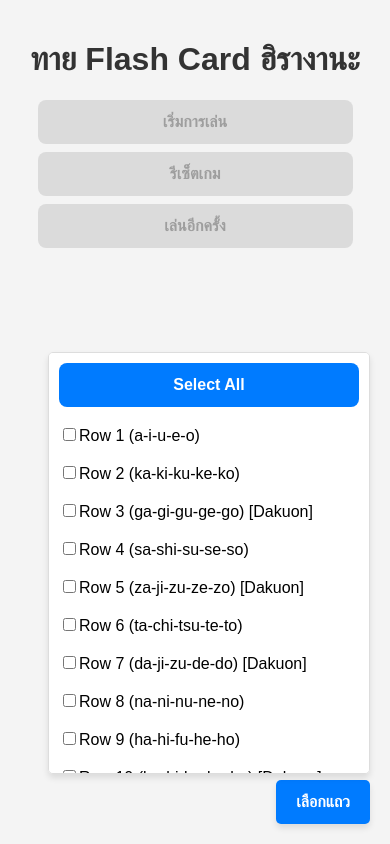
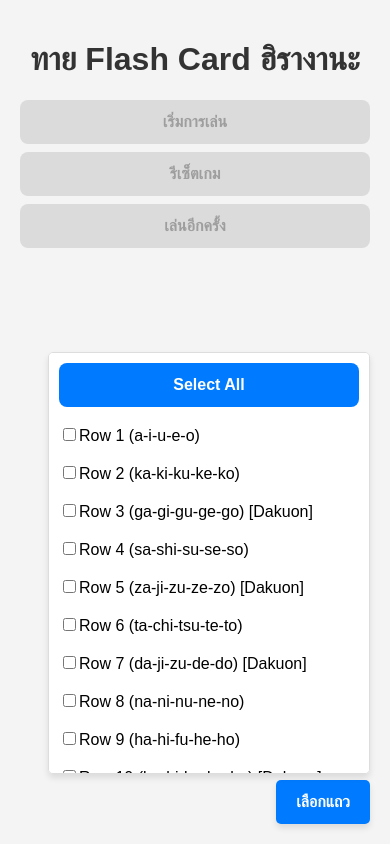
Before and after one commit to monmoono/flash_games_hiragana, a React (Create React App) app: page / in a window 390 px wide. Built offline with nearby package versions, Linux system fonts and the light colour scheme.

Commit message:
update start btn

```diff
--- a/src/App.css
+++ b/src/App.css
@@ -7,6 +7,31 @@
 .App-logo {
   height: 40vmin;
   pointer-events: none;
+}
+
+button {
+  /* width: 90%; */
+  min-height: 44px;
+  padding: 12px 16px;
+  font-size: 16px;
+  font-weight: 600;
+  color: #ffffff;
+  background-color: #007bff;
+  border: none;
+  border-radius: 8px;
+  cursor: pointer;
+  transition: background-color 0.2s ease-in-out, transform 0.1s;
+  display: flex;
+  align-items: center;
+  justify-content: center;
+  text-align: center;
+}
+
+.btn-control button {
+  display: flex;
+  justify-self: center;
+  gap: 8px;
+  width: 100%;
 }
 
 @media (prefers-reduced-motion: no-preference) {
@@ -84,6 +109,10 @@ h1 {
   gap: 20px;
   margin-top: 20px;
   width: 50%;
+}
+
+button {
+  width: 90%;
 }
 
 .btn-control {
@@ -200,24 +229,6 @@ h1 {
     width: 100%;
   }
 
-  button {
-    width: 90%;
-    min-height: 44px;
-    padding: 12px 16px;
-    font-size: 16px;
-    font-weight: 600;
-    color: #ffffff;
-    background-color: #007bff;
-    border: none;
-    border-radius: 8px;
-    cursor: pointer;
-    transition: background-color 0.2s ease-in-out, transform 0.1s;
-    display: flex;
-    align-items: center;
-    justify-content: center;
-    text-align: center;
-  }
-
   .floating-dropdown-mobile {
     display: block;
     position: absolute;
--- a/src/App.jsx
+++ b/src/App.jsx
@@ -26,6 +26,7 @@ const App = () => {
   }, []);
 
   const shuffleCards = () => {
+    resetGame();
     let cards = [];
     selectedRows.forEach((rowName) => {
       cards = [...cards, ...hiraganaRows[rowName]];
```
